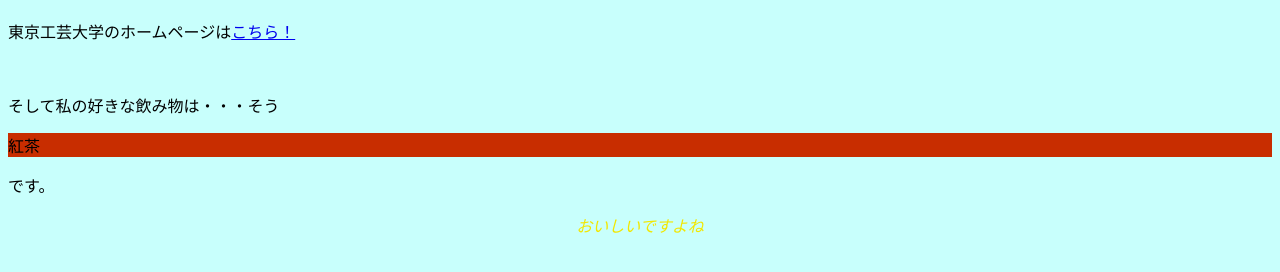
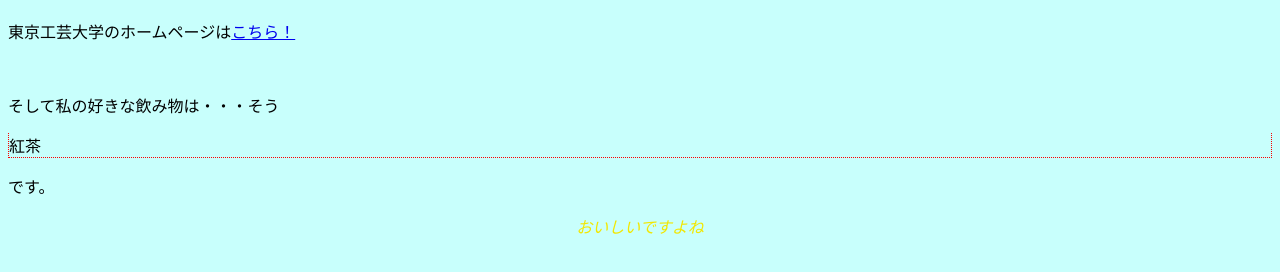
Before and after one commit to i-takabe/web2-3, a plain HTML site: page index.html in a window 1280 px wide. Shown: the part 184-456 px from the top of the page. Drawn offline with Linux system fonts and the light colour scheme.

Commit message:
Update default.css

```diff
--- a/css/default.css
+++ b/css/default.css
@@ -14,9 +14,11 @@ a:visited{
 }
 
 #tea{
-  background-color: #C82D00;
   color: #FFFFFF
   border: #FD0000 1px dotted;
+  border-right: #FD0000 1px dotted;
+  border-left: #FD0000 1px dotted;
+  border-bottom: #FD0000 1px dotted;
 }
 
 .edit{
```
